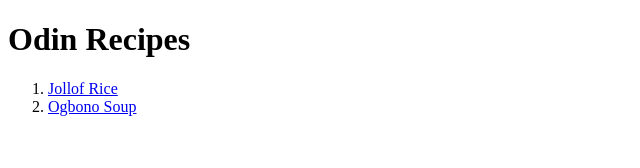
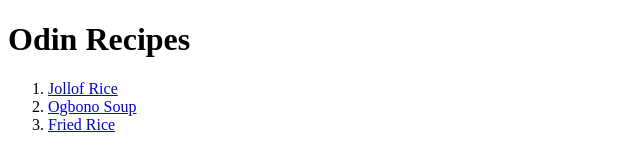
Before and after one commit to Lekzeal/Odin-recipe, a plain HTML site: page index.html in a window 1280 px wide. Shown: the whole page, without its empty margins (0-640 px from the left). Drawn offline with Linux system fonts and the light colour scheme.

Commit message:
add 1 more recipe page

```diff
--- a/index.html
+++ b/index.html
@@ -10,6 +10,7 @@
     <ol>
         <li><a href="recipes/jollof-rice.html">Jollof Rice</a></li>
         <li><a href="recipes/ogbono-soup.html">Ogbono Soup</a></li>
+        <li><a href="recipes/fried-rice.html">Fried Rice</a></li>
     </ol>
 
 </body>
```
